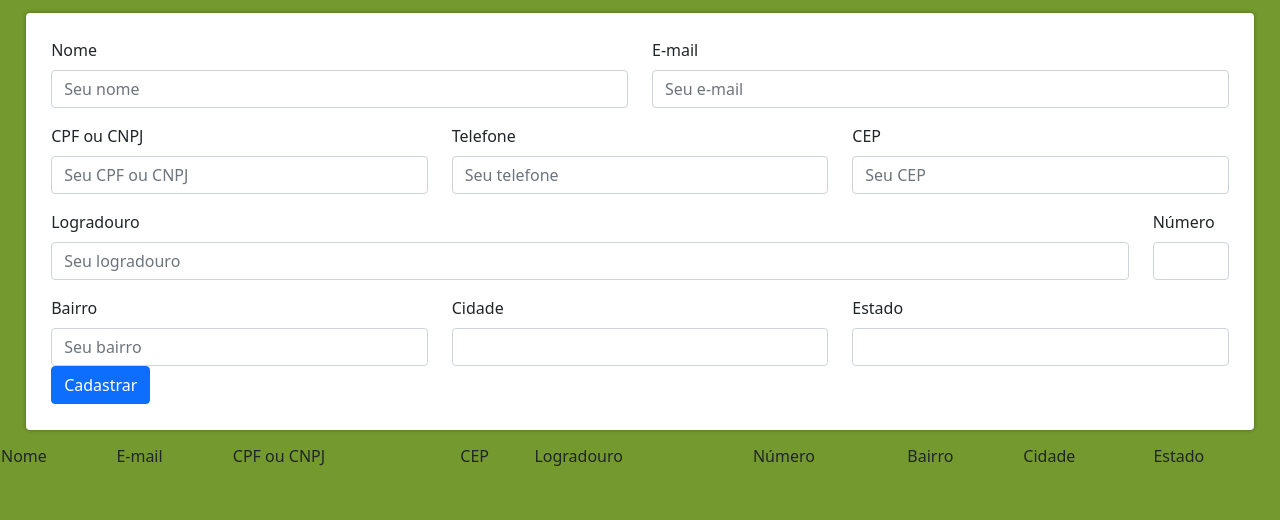
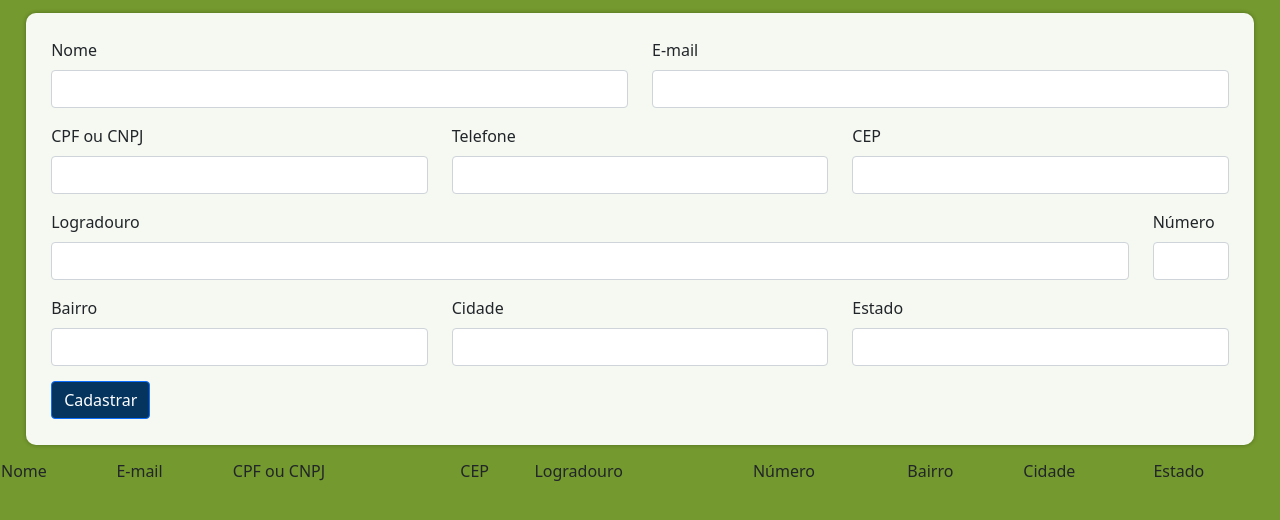
Before and after one commit to gukazioka/reactapp, a React (Create React App) app in the folder reactest/: page / in a window 1280 px wide. Shown: the top 520 px of the page. Built offline with nearby package versions, Linux system fonts and the light colour scheme.

Commit message:
fix: changing registration form style

```diff
--- a/reactest/src/components/RegistrationForm/RegistrationForm.jsx
+++ b/reactest/src/components/RegistrationForm/RegistrationForm.jsx
@@ -95,12 +95,12 @@ class RegistrationForm extends Component {
         <Row className="mb-3">
           <Form.Group as={Col}>
             <Form.Label>Nome</Form.Label>
-            <Form.Control type="text" placeholder="Seu nome"
+            <Form.Control type="text"
             onChange={this._handleMudancaNome.bind(this)}/>
           </Form.Group>
           <Form.Group as={Col}>
             <Form.Label>E-mail</Form.Label>
-            <Form.Control type="email" placeholder="Seu e-mail"
+            <Form.Control type="email"
             onChange={this._handleMudancaEmail.bind(this)} />
           </Form.Group>
         </Row>
@@ -108,17 +108,17 @@ class RegistrationForm extends Component {
         <Row className="mb-3">
           <Form.Group as={Col}>
             <Form.Label>CPF ou CNPJ</Form.Label>
-            <Form.Control type="text" placeholder="Seu CPF ou CNPJ"
+            <Form.Control type="text"
             onChange={this._handleMudancaCPF.bind(this)} />
           </Form.Group>
           <Form.Group as={Col}>
             <Form.Label>Telefone</Form.Label>
-            <Form.Control type="text" placeholder="Seu telefone"
+            <Form.Control type="text"
             onChange={this._handleMudancaPhone.bind(this)} />
           </Form.Group>
           <Form.Group as={Col}>
             <Form.Label>CEP</Form.Label>
-            <Form.Control type="text" placeholder="Seu CEP"
+            <Form.Control type="text"
             onChange={this._handleMudancaCEP.bind(this)} />
           </Form.Group>
         </Row>
@@ -126,7 +126,7 @@ class RegistrationForm extends Component {
         <Row className="mb-3">
           <Form.Group as={Col}>
             <Form.Label>Logradouro</Form.Label>
-            <Form.Control type="text" placeholder="Seu logradouro"
+            <Form.Control type="text"
             onChange={this._handleMudancaPublicArea.bind(this)} />
           </Form.Group>
           <Form.Group as={Col} xs ={1}>
@@ -139,21 +139,21 @@ class RegistrationForm extends Component {
         <Row>
           <Form.Group as={Col}>
             <Form.Label>Bairro</Form.Label>
-            <Form.Control type="text" placeholder="Seu bairro"
+            <Form.Control type="text"
             onChange={this._handleMudancaDistrict.bind(this)} />
           </Form.Group>
           <Form.Group as={Col}>
             <Form.Label>Cidade</Form.Label>
-            <Form.Control type="text" placeholder=""
+            <Form.Control type="text"
             onChange={this._handleMudancaCity.bind(this)} />
           </Form.Group>
           <Form.Group as={Col}>
             <Form.Label>Estado</Form.Label>
-            <Form.Control type="text" placeholder=""
+            <Form.Control type="text"
             onChange={this._handleMudancaEstado.bind(this)} />
           </Form.Group>
         </Row>
-        <Button variant="primary" type="submit">
+        <Button className="registration-form_button" type="submit">
           Cadastrar
         </Button>
       </Form>
--- a/reactest/src/components/RegistrationForm/style.css
+++ b/reactest/src/components/RegistrationForm/style.css
@@ -1,7 +1,12 @@
 .registration-form_section{
-    background-color: white;
-    border-radius: 4px;
+    background-color: rgba(255, 255, 255, 0.938);
+    border-radius: 10px;
     box-shadow: 0 0 4px rgba(0, 0, 0, 0.3);
     padding: 2%;
     margin: 1% 2%;
 }
+
+.registration-form_button{
+    background-color: #05345F !important;
+    margin-top: 15px;
+}
```
